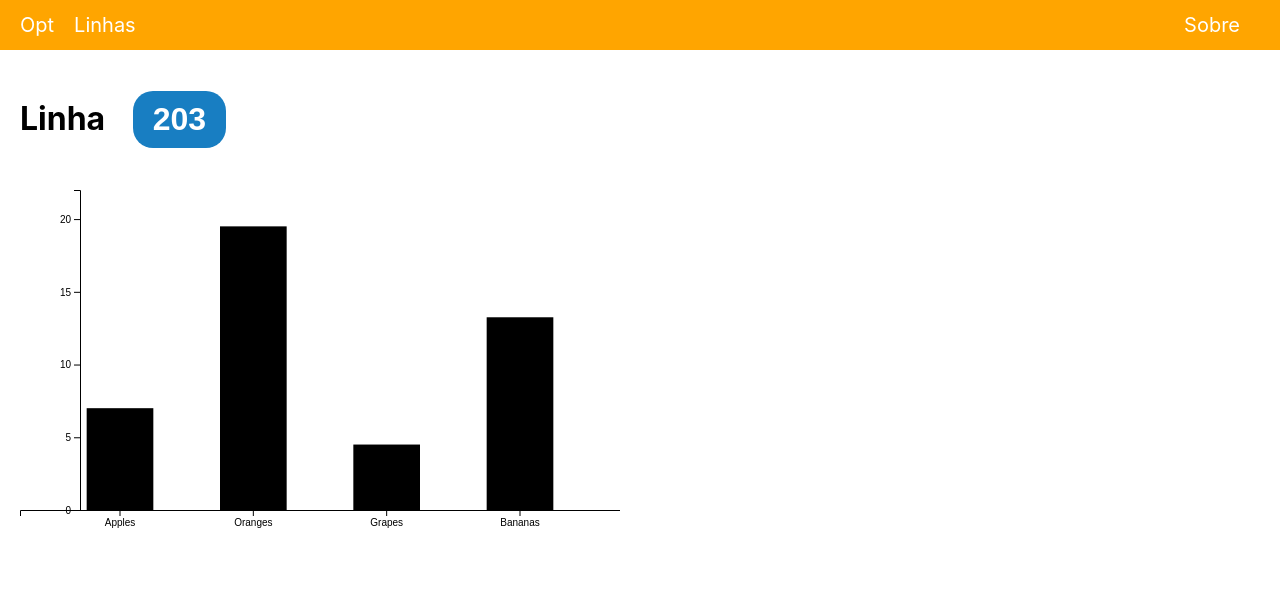
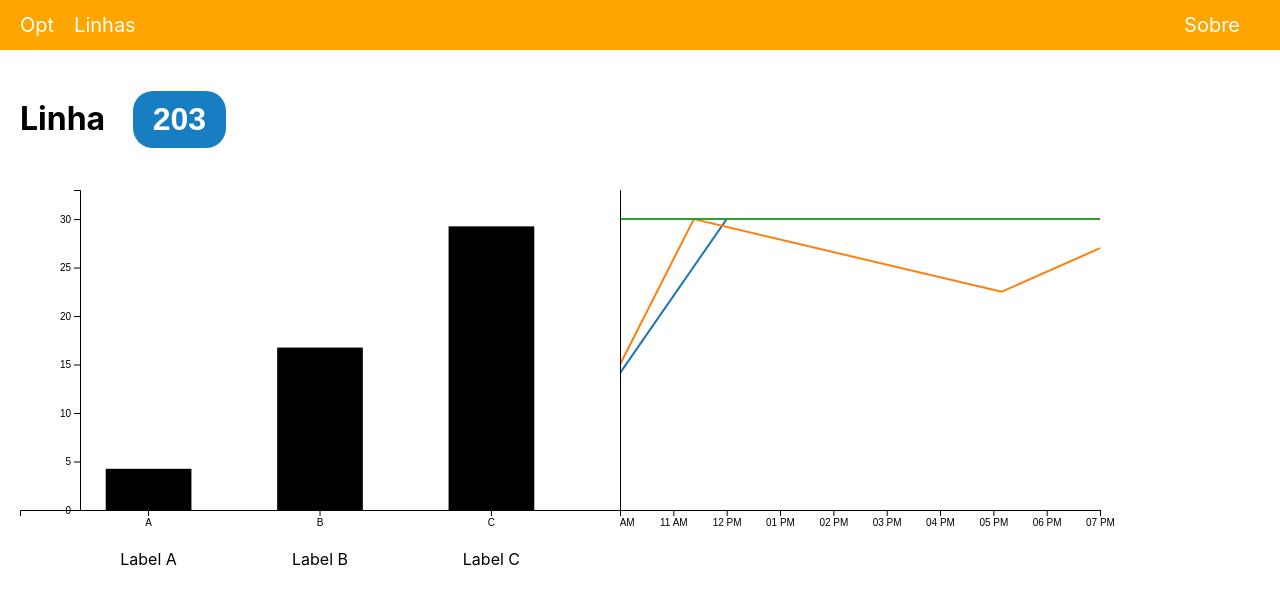
Before and after one commit to TiagoMRib/Dashboard-PublicTransportation, a React (Create React App) app: page /lines in a window 1280 px wide. Both pictures are taken after a click on the button "203". Shown: the top 604 px of the page. Built offline with nearby package versions, Linux system fonts and the light colour scheme.

Commit message:
json parser

```diff
--- a/src/components/InfoPage.js
+++ b/src/components/InfoPage.js
@@ -2,15 +2,46 @@ import React, { useState } from 'react';
 import LineButton from './LineButton';
 import BarChart from './BarChart';
 import './InfoPage.css';
+import LineChart from './LineChart';
 
 function InfoPage(props) {
 
-    const data = [
-        { x: "Apples", y: 10},
-        { x: "Oranges", y: 20},
-        { x: "Grapes", y: 8},
-        { x: "Bananas", y: 15},
-      ];
+      /*const data = [
+          { x: "Apples", y: 10},
+          { x: "Oranges", y: 20},
+          { x: "Grapes", y: 8},
+          { x: "Bananas", y: 15},
+        ];*/
+
+      const jsonData = '[{"x": "A", "y": 10, "label": "Label A"}, {"x": "B", "y": 20, "label": "Label B"}, {"x": "C", "y": 30, "label": "Label C"}]';
+
+      const data = JSON.parse(jsonData);
+
+      /*const linedata = [
+        { x: "12:30", y: 10, z: "Monday"},
+        { x: "13:30", y: 20, z: "Monday"},
+        { x: "17:40", y: 15, z: "Monday"},
+        { x: "19:00", y: 18, z: "Monday"},
+        { x: "13:00", y: 20, z: "Tuesday"},
+        { x: "14:00", y: 20, z: "Tuesday"},
+        { x: "9:00", y: 8, z: "Friday"},
+        { x: "10:00", y: 8, z: "Friday"},
+        { x: "12:00", y: 17, z: "Friday"},
+        { x: "19:00", y: 8, z: "Friday"},
+      ];*/
+
+      const json_linedata = '[  {"x":"12:30","y":10,"z":"Monday"},  {"x":"13:30","y":20,"z":"Monday"},  {"x":"17:40","y":15,"z":"Monday"},  {"x":"19:00","y":18,"z":"Monday"},  {"x":"13:00","y":20,"z":"Tuesday"},  {"x":"14:00","y":20,"z":"Tuesday"},  {"x":"9:00","y":8,"z":"Friday"},  {"x":"10:00","y":8,"z":"Friday"},  {"x":"12:00","y":17,"z":"Friday"},  {"x":"19:00","y":8,"z":"Friday"}]';
+
+      const linedata = JSON.parse(json_linedata);
+
+
+
+      const sortedData = linedata.sort((a, b) => a.xValue - b.xValue);
+
+      const modifiedData = sortedData.map(d => ({
+        ...d,
+        xValue: new Date(`1970-01-01T${d.x}:00`).getTime() // convert time to numeric value
+      }));
 
 
     return (
@@ -18,6 +49,7 @@ function InfoPage(props) {
         <div className="content">
               <h1 classname= "selectedline" > Linha <LineButton number={props.number}/></h1>
               <BarChart data={data} width={600} height={400}/>
+              <LineChart data={modifiedData} width={600} height={400}/>
 
         </div>
         );
--- /dev/null
+++ b/src/components/LineChart.js
@@ -0,0 +1,80 @@
+import React, { useRef, useEffect, useMemo } from "react";
+import * as d3 from "d3";
+
+const LineChart = ({ data, width, height }) => {
+  const ref = useRef();
+
+  const sortedData = useMemo(() => {
+    return data
+      .slice() // make a copy to avoid modifying the original data
+      .sort((a, b) => {
+        // convert time strings to dates and compare
+        return new Date(`1970-01-01T${a.x}:00`) - new Date(`1970-01-01T${b.x}:00`);
+      })
+      .map((d) => {
+        return {
+          ...d,
+          xValue: new Date(`1970-01-01T${d.x}:00`).getTime() // convert time to numeric value
+        };
+      });
+  }, [data]);
+
+  useEffect(() => {
+    const svg = d3.select(ref.current);
+
+    const margin = { top: 20, right: 60, bottom: 60, left: 60 };
+    const innerWidth = width - margin.left - margin.right;
+    const innerHeight = height - margin.top - margin.bottom;
+
+    const zValues = [...new Set(sortedData.map((d) => d.z))]; // get unique values of z
+    const colorScale = d3.scaleOrdinal()
+      .domain(zValues)
+      .range(d3.schemeCategory10);
+
+    // create a separate line for each z value
+    zValues.forEach((zValue) => {
+      const filteredData = sortedData.filter((d) => d.z === zValue);
+
+      const xScale = d3.scaleTime()
+        .domain(d3.extent(filteredData, (d) => d.xValue))
+        .range([0, innerWidth]);
+
+      const yScale = d3.scaleLinear()
+        .domain([0, d3.max(filteredData, (d) => d.y) * 1.1])
+        .range([innerHeight, 0]);
+
+      const lineGenerator = d3.line()
+        .x((d) => xScale(d.xValue))
+        .y((d) => yScale(d.y));
+
+      svg.append("path")
+        .datum(filteredData)
+        .attr("fill", "none")
+        .attr("stroke", colorScale(zValue))
+        .attr("stroke-width", 2)
+        .attr("d", lineGenerator);
+    });
+
+    // render x and y axis
+    const xScale = d3.scaleTime()
+      .domain(d3.extent(sortedData, (d) => d.xValue))
+      .range([0, innerWidth]);
+
+    const yScale = d3.scaleLinear()
+      .domain([0, d3.max(sortedData, (d) => d.y) * 1.1])
+      .range([innerHeight, 0]);
+
+    svg.append("g")
+      .attr("transform", `translate(0, ${innerHeight})`)
+      .call(d3.axisBottom(xScale).ticks(d3.timeHour.every(1)));
+
+    svg.append("g")
+      .call(d3.axisLeft(yScale));
+  }, [sortedData, height, width]);
+
+  return (
+    <svg ref={ref} width={width} height={height} />
+  );
+};
+
+export default LineChart;
```
